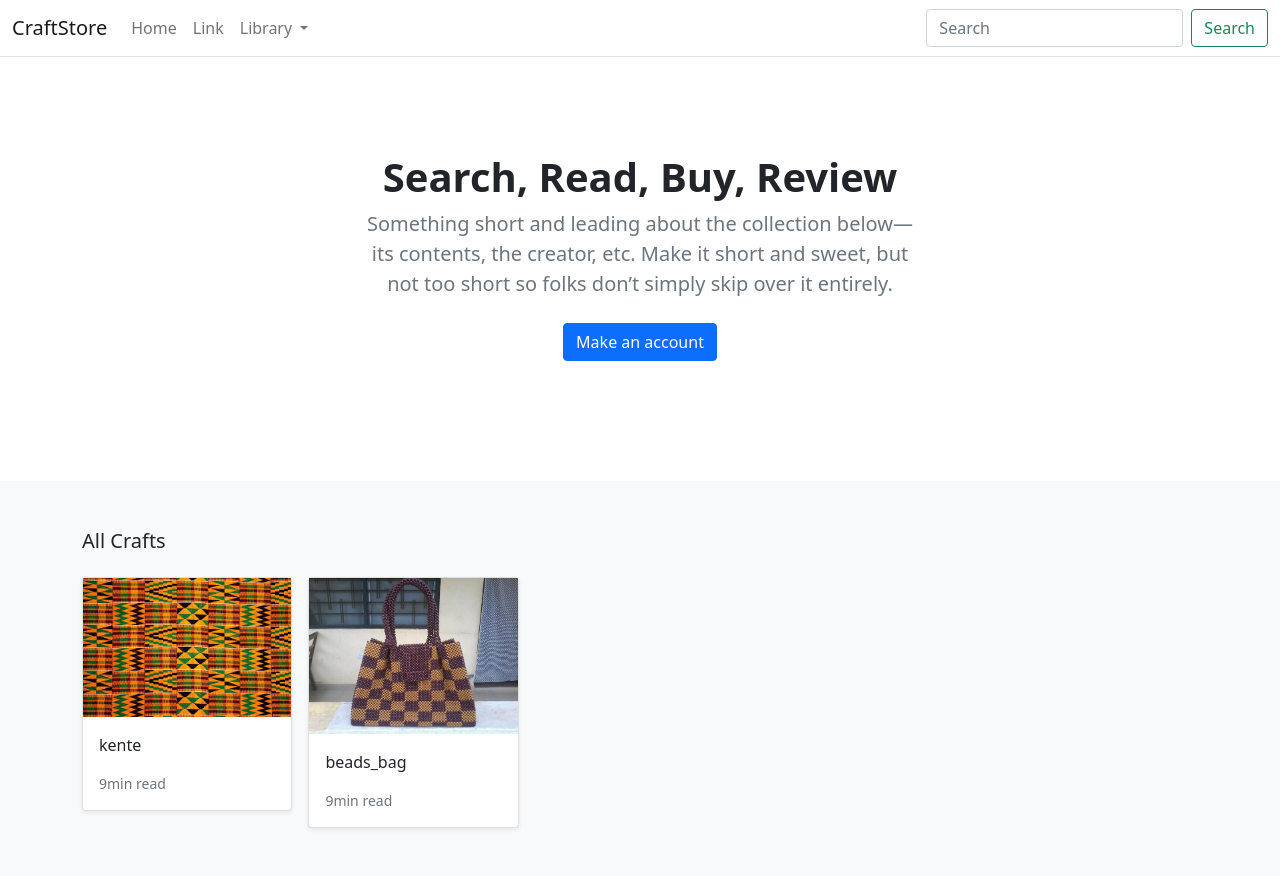
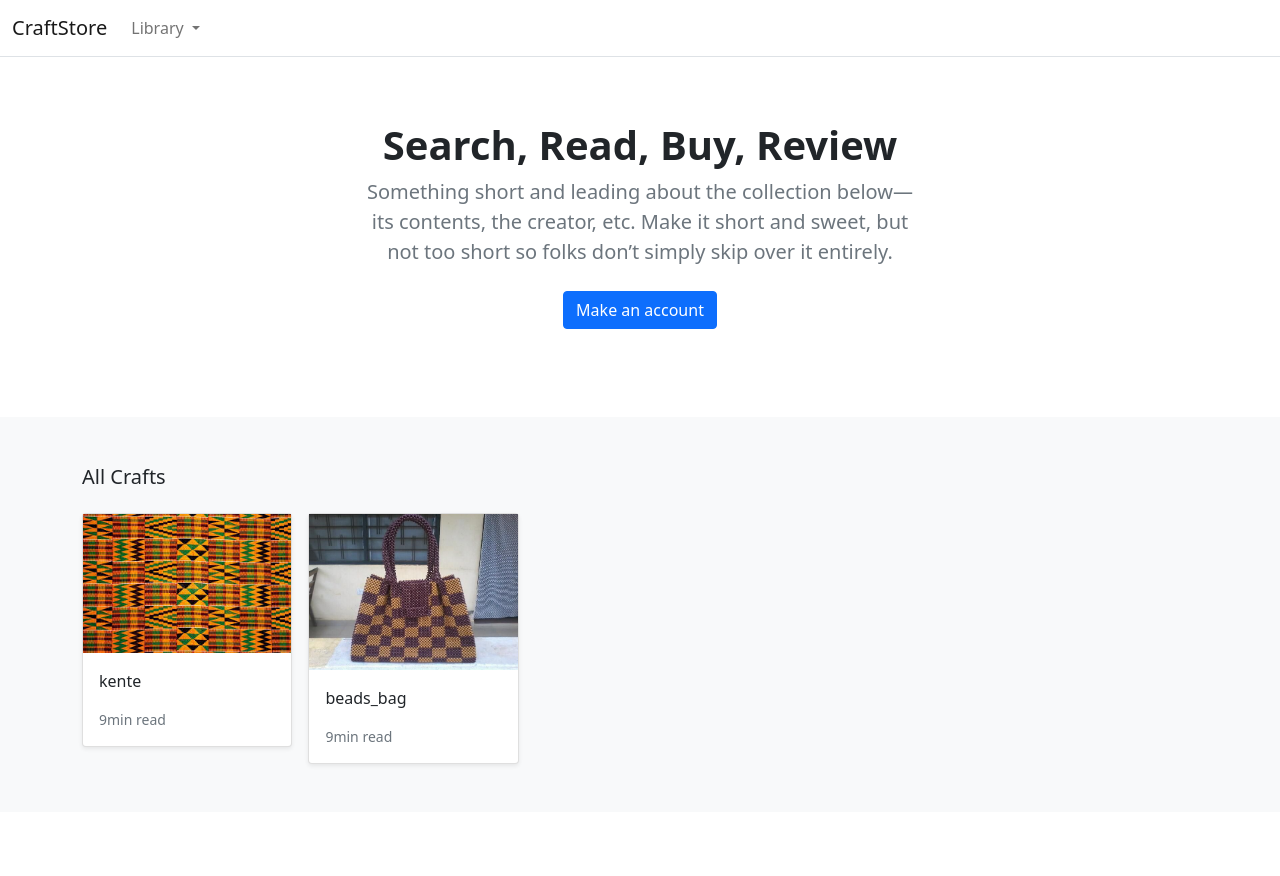
Before and after one commit to Code-Institute-Submissions/ananejd-Craftstore_AprResub, a Django app: page / in a window 1280 px wide. After the commit the page ends 767 px from the top, so only its background shows below. Run offline with Django 3.2, Linux system fonts and the light colour scheme; data comes from the database, SQL or seed files in the repository.

Commit message:
setting up requirements and reconfiguring contxt processors

```diff
--- a/core/settings.py
+++ b/core/settings.py
@@ -63,7 +63,7 @@
                 'django.template.context_processors.request',
                 'django.contrib.auth.context_processors.auth',
                 'django.contrib.messages.context_processors.messages',
-                'store.views.categories',
+                'store.context_processors.categories',
             ],
         },
     },
--- /dev/null
+++ b/requirements.txt
@@ -0,0 +1,6 @@
+asgiref==3.3.1
+coverage==5.5
+Django==3.1.7
+Pillow==8.1.2
+pytz==2021.1
+sqlparse==0.4.1
--- /dev/null
+++ b/store/context_processors.py
@@ -0,0 +1,6 @@
+from .models import Category
+
+def categories(request):
+    return {
+        'categories': Category.objects.all()
+    }
--- a/store/views.py
+++ b/store/views.py
@@ -4,12 +4,6 @@
 from .models import Category, Product
 
 # Create your views here.
-
-
-def categories(request):
-    return {
-        'categories': Category.objects.all()
-    }
 
 
 def all_products(request):
--- a/templates/base.html
+++ b/templates/base.html
@@ -14,19 +14,13 @@
     <header>
         <nav class="navbar navbar-expand-md navbar-light bg-white border-bottom">
             <div class="container-fluid">
-                <a class="navbar-brand" href="#">CraftStore</a>
+                <a class="navbar-brand" href="/">CraftStore</a>
                 <button class="navbar-toggler" type="button" data-bs-toggle="collapse" data-bs-target="#navbarCollapse"
                     aria-controls="navbarCollapse" aria-expanded="false" aria-label="Toggle navigation">
                     <span class="navbar-toggler-icon"></span>
                 </button>
                 <div class="collapse navbar-collapse" id="navbarCollapse">
                     <ul class="navbar-nav me-auto mb-2 mb-md-0">
-                        <li class="nav-item active">
-                            <a class="nav-link" aria-current="page" href="/">Home</a>
-                        </li>
-                        <li class="nav-item">
-                            <a class="nav-link" href="#">Link</a>
-                        </li>
                         <li class="nav-item dropdown">
                             <a class="nav-link dropdown-toggle" href="#" id="navbarDropdown" role="button"
                                 data-bs-toggle="dropdown" aria-expanded="false">
@@ -42,10 +36,6 @@
                             </ul>
                         </li>
                     </ul>
-                    <form class="d-flex">
-                        <input class="form-control me-2" type="search" placeholder="Search" aria-label="Search">
-                        <button class="btn btn-outline-success" type="submit">Search</button>
-                    </form>
                 </div>
             </div>
         </nav>
--- a/templates/store/home.html
+++ b/templates/store/home.html
@@ -7,7 +7,7 @@
 <main>
 
   <section class="py-5 text-center container">
-    <div class="row py-lg-5">
+    <div class="row py-lg-3">
       <div class="col-lg-6 col-md-8 mx-auto">
         <h1 class="h1 fw-bold">Search, Read, Buy, Review</h1>
         <p class="lead text-muted">Something short and leading about the collection below—its contents, the creator,
```
Also changed, not shown: store/tests/test_views.py (+0 -2 lines), .theia/settings.json.
